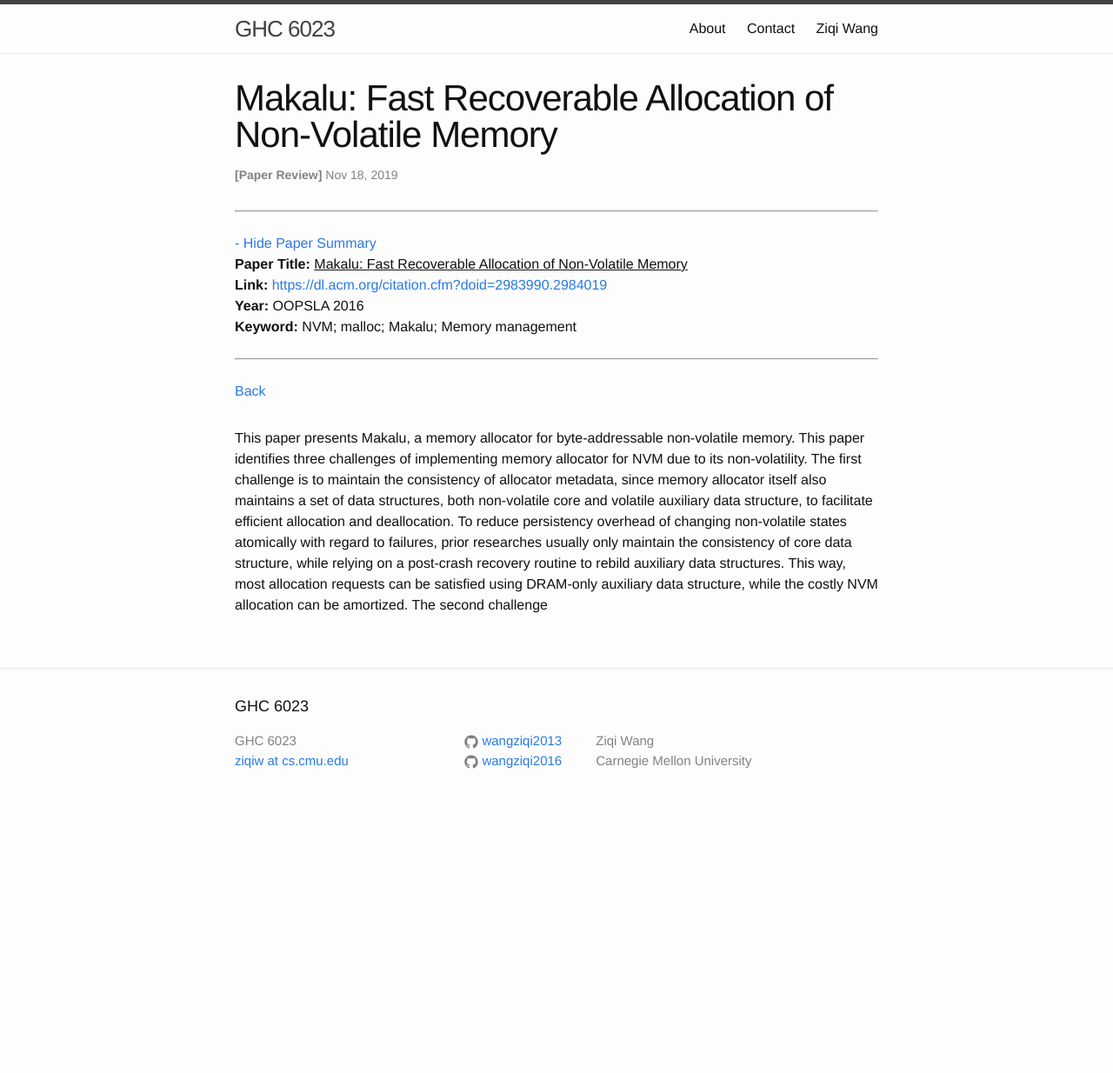
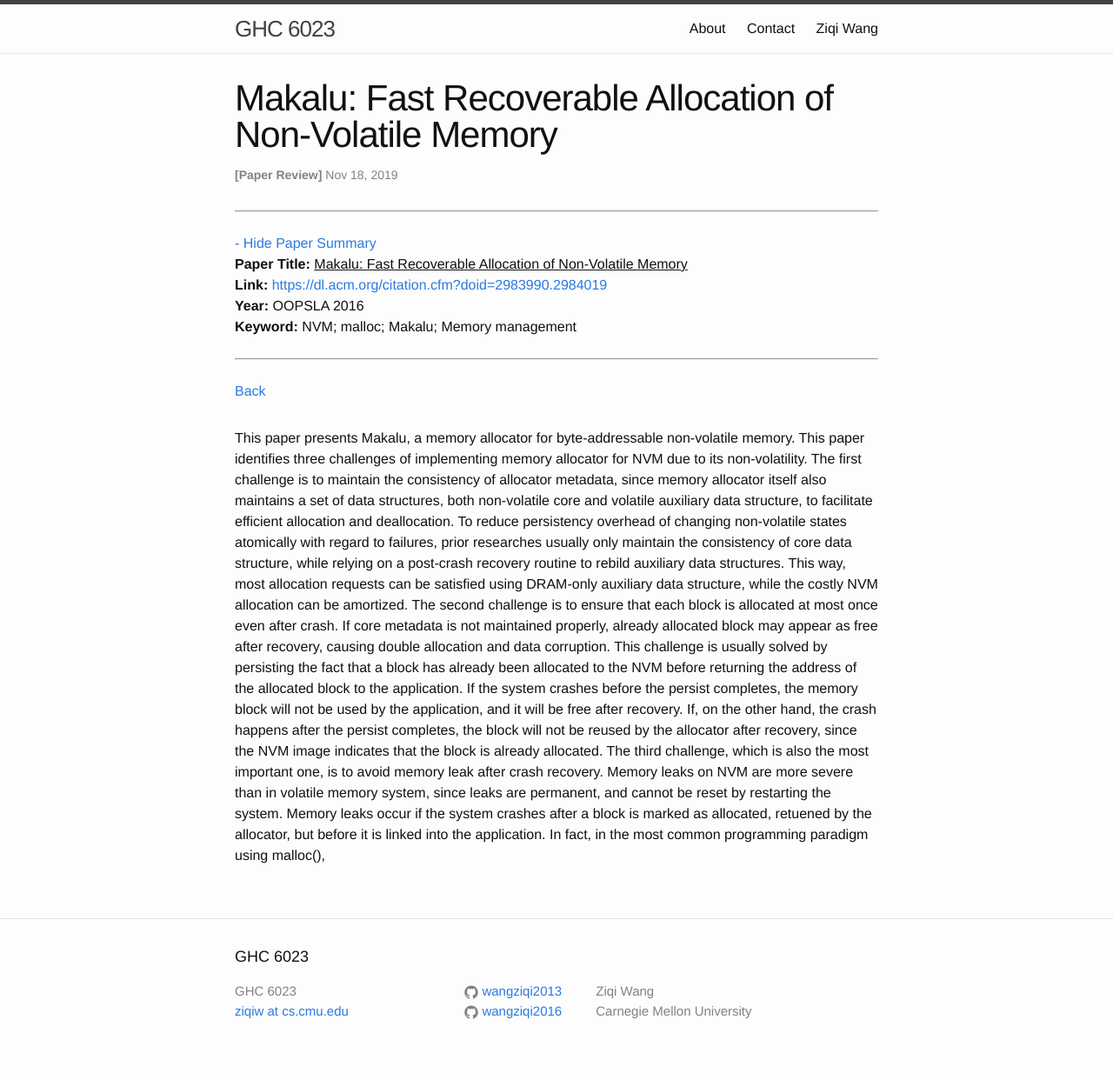
Before and after one commit to wangziqi2013/wangziqi2013.github.io, a Jekyll site: the page built from _posts/2019-11-18-makalu.markdown, in a window 1280 px wide. Shown: the whole page at 87% size. Built offline with Jekyll 4.4.1, drawn with Linux system fonts in a browser that asks for light colours; before the commit the page ends 946 px from its top, so only the background shows below that.

Commit message:
Adding second challenge

```diff
--- a/_posts/2019-11-18-makalu.markdown
+++ b/_posts/2019-11-18-makalu.markdown
@@ -20,4 +20,14 @@ volatile auxiliary data structure, to facilitate efficient allocation and deallo
 of changing non-volatile states atomically with regard to failures, prior researches usually only maintain the consistency
 of core data structure, while relying on a post-crash recovery routine to rebild auxiliary data structures. This way,
 most allocation requests can be satisfied using DRAM-only auxiliary data structure, while the costly NVM allocation can
-be amortized. The second challenge
+be amortized. The second challenge is to ensure that each block is allocated at most once even after crash. If core
+metadata is not maintained properly, already allocated block may appear as free after recovery, causing double allocation
+and data corruption. This challenge is usually solved by persisting the fact that a block has already been allocated to
+the NVM before returning the address of the allocated block to the application. If the system crashes before the persist
+completes, the memory block will not be used by the application, and it will be free after recovery. If, on the
+other hand, the crash happens after the persist completes, the block will not be reused by the allocator after recovery,
+since the NVM image indicates that the block is already allocated. The third challenge, which is also the most important
+one, is to avoid memory leak after crash recovery. Memory leaks on NVM are more severe than in volatile memory system,
+since leaks are permanent, and cannot be reset by restarting the system. Memory leaks occur if the system crashes
+after a block is marked as allocated, retuened by the allocator, but before it is linked into the application. In fact,
+in the most common programming paradigm using malloc(),
```
